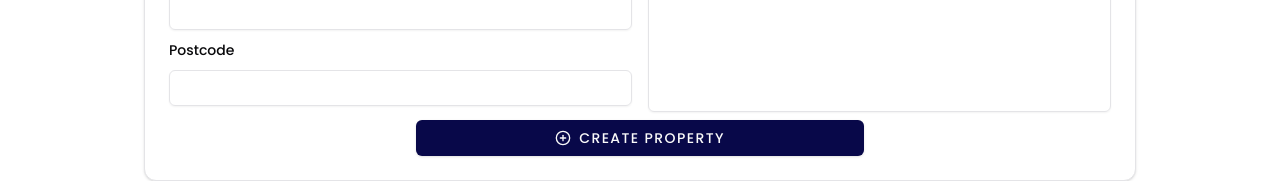
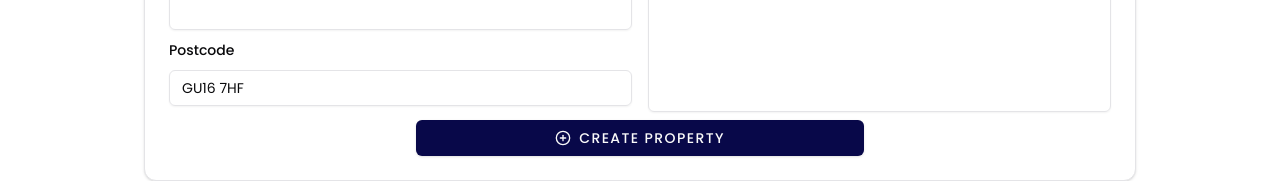
Before and after one commit to peter901/fire-homes-project, a Next.js app: page /admin-dashboard/new in a window 1280 px wide. Shown: the part 527-708 px from the top of the page. Built offline with nearby package versions, Linux system fonts and the light colour scheme; no server answers.

Commit message:
added default postcode for postcode field

```diff
--- a/components/ui/PropertyForm.tsx
+++ b/components/ui/PropertyForm.tsx
@@ -123,7 +123,7 @@ export default function PropertyForm({
                 <FormItem>
                   <FormLabel>Postcode</FormLabel>
                   <FormControl>
-                    <Input {...field} />
+                    <Input {...field} value="GU16 7HF" />
                   </FormControl>
                   <FormMessage />
                 </FormItem>
```
